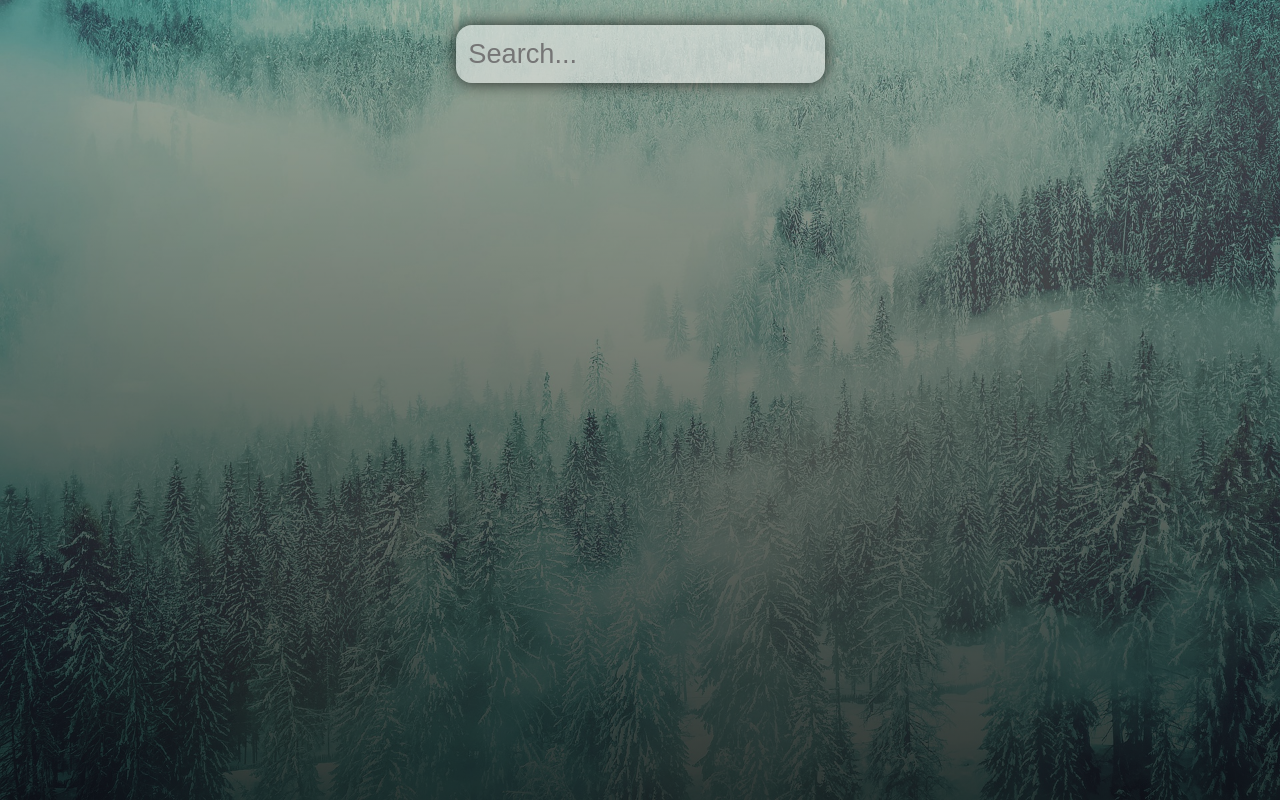
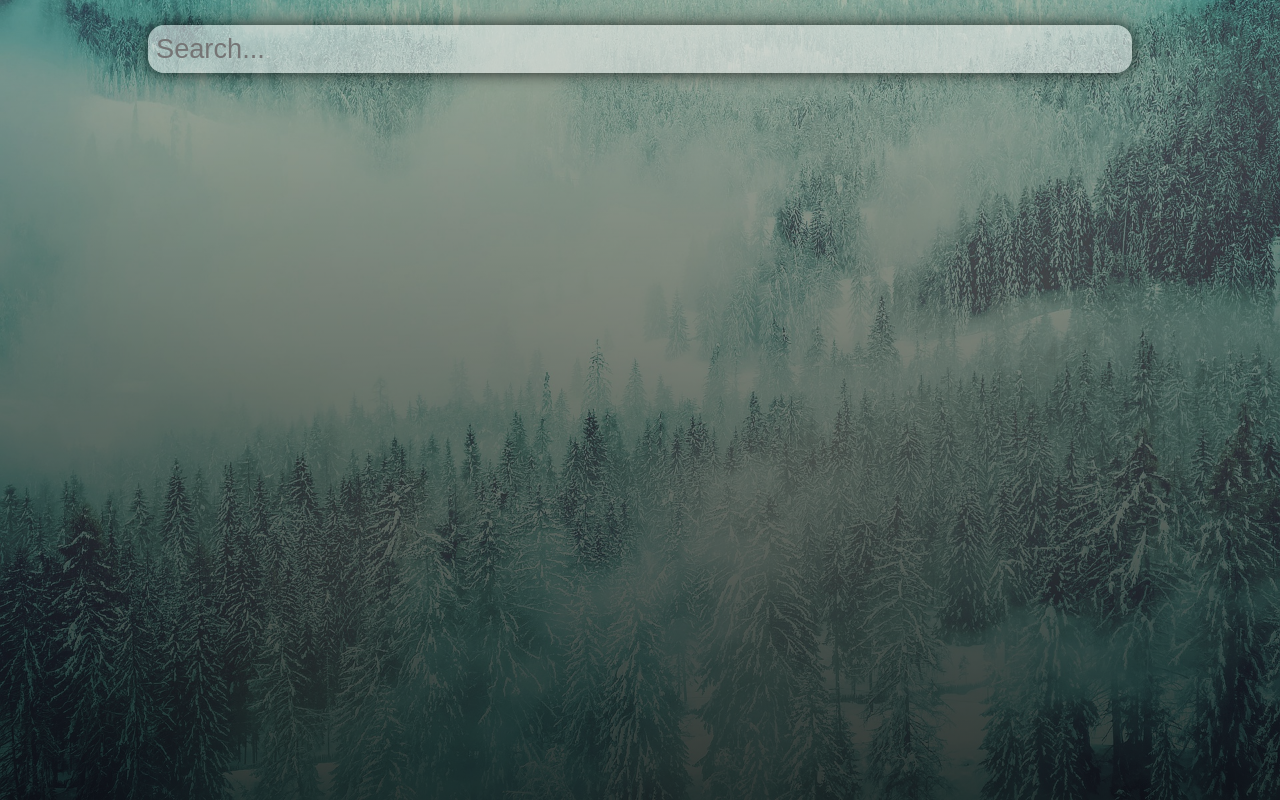
Before and after one commit to Jordypx/weather-app, a Vue app: page / in a window 1280 px wide. Built offline with nearby package versions, Linux system fonts and the light colour scheme.

Commit message:
Update App.vue

```diff
--- a/src/App.vue
+++ b/src/App.vue
@@ -175,9 +175,8 @@ main {
 
 
 .search-box .search-bar {
-  width: 30%;
-  padding: 0.8rem;
-  margin: 0 auto;
+  width: 80%;
+  padding: 0.5rem;
 }
 
 .weather-wrap {
```
